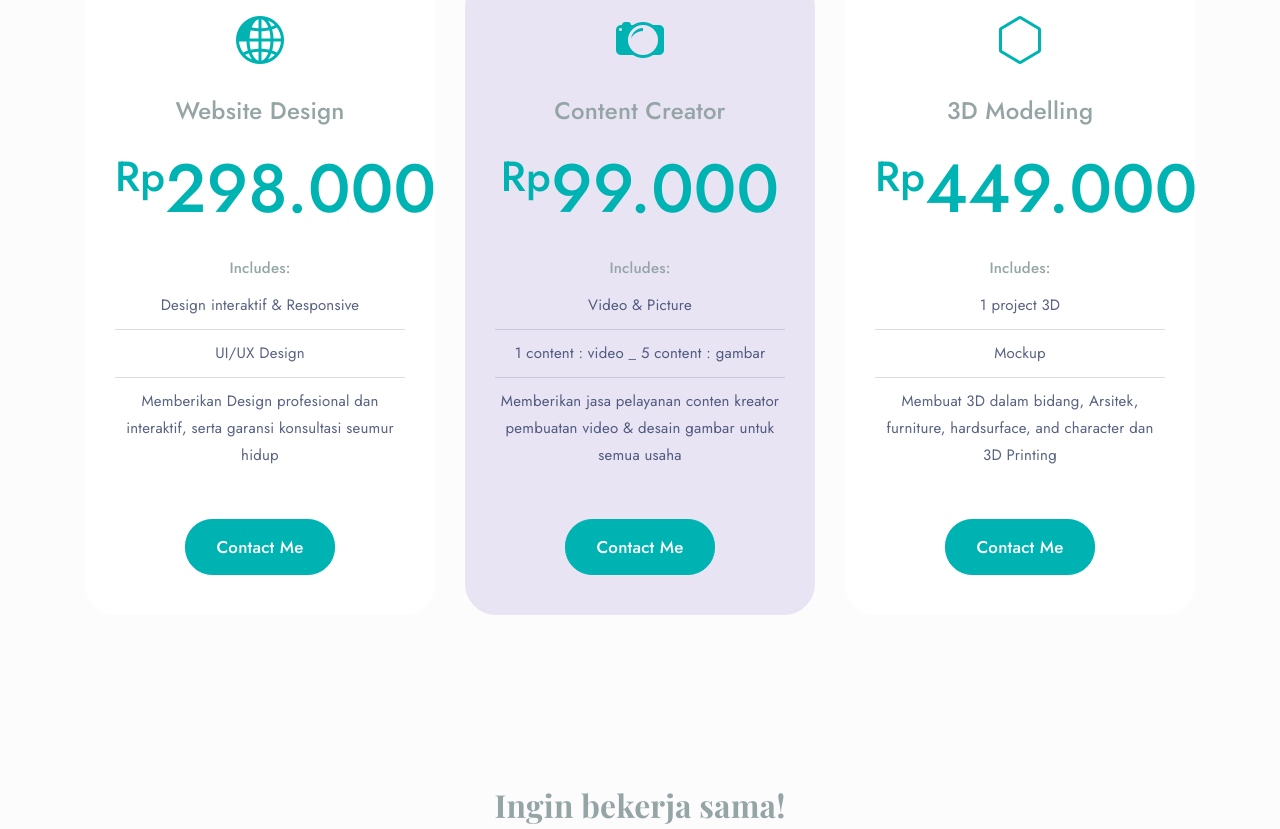
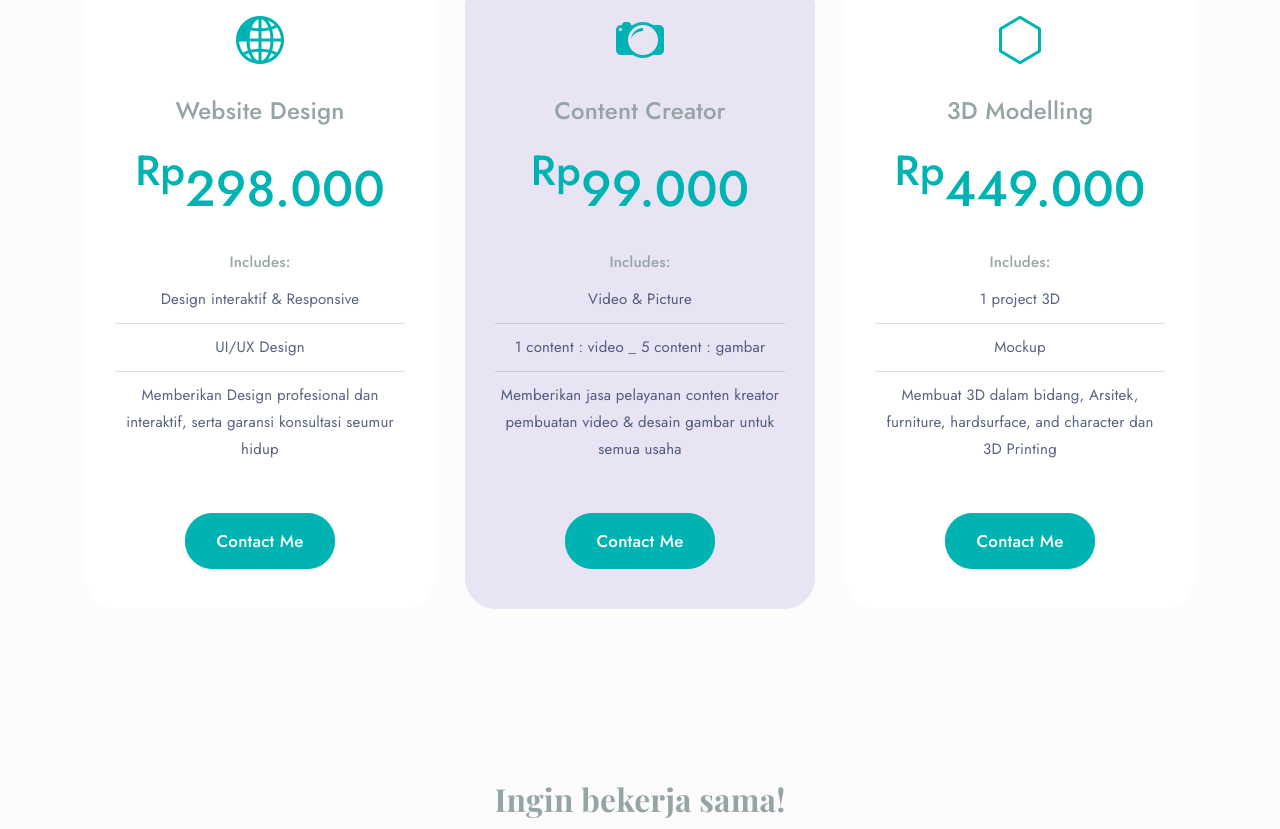
Before and after one commit to rimatyudangithub/rimatyudangithub.github.io, a plain HTML site: page index.html in a window 1280 px wide. Shown: the part 6038-6867 px from the top of the page. Drawn offline with nearby package versions, Linux system fonts and the light colour scheme; files whose address does not match are found by name.

Commit message:
Update style.css
btn-price update : 50px

```diff
--- a/assets/css/style.css
+++ b/assets/css/style.css
@@ -2277,7 +2277,7 @@ input.dtr-search-field {
 }
 .dtr-price {
   margin-bottom: 20px;
-  font-size: 68px;
+  font-size: 50px;
   line-height: 74px;
   font-weight: 500;
 }
```
